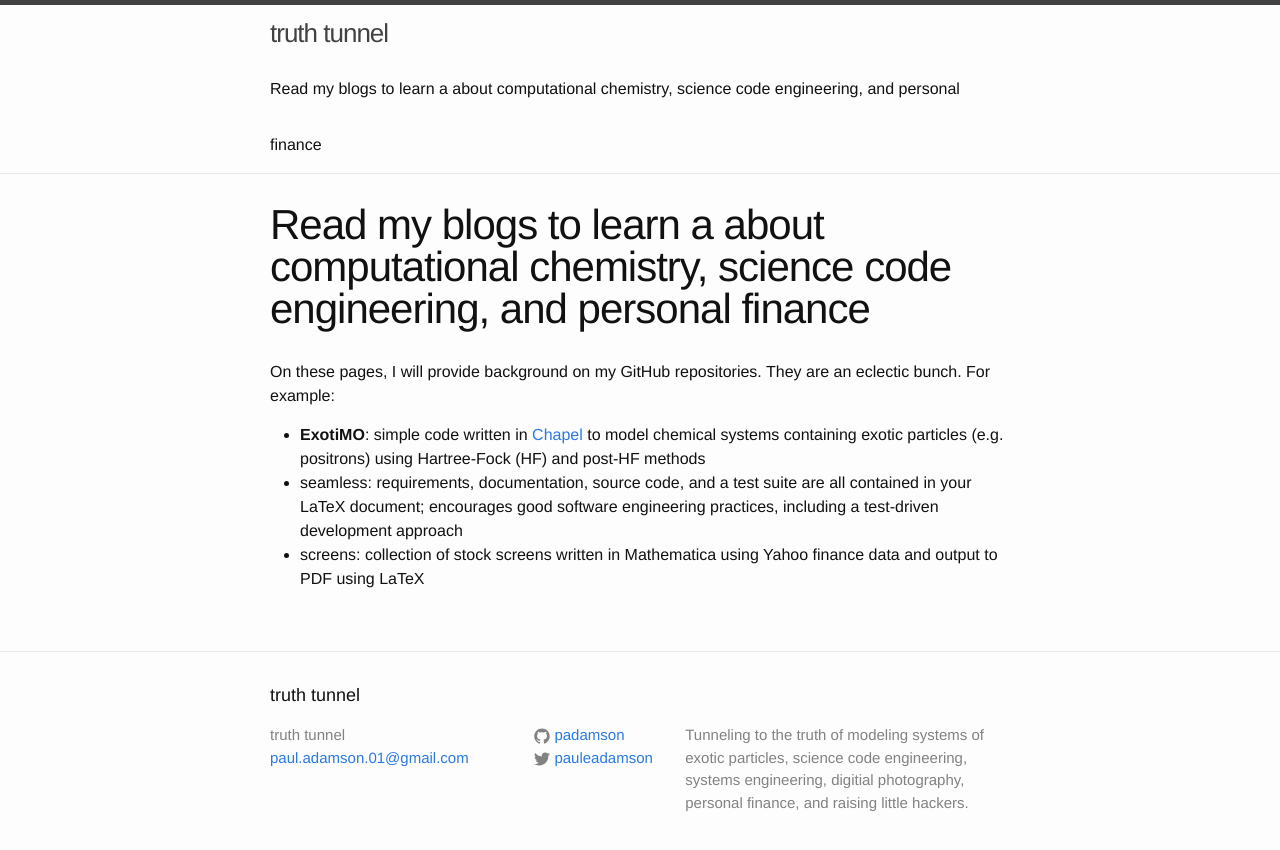
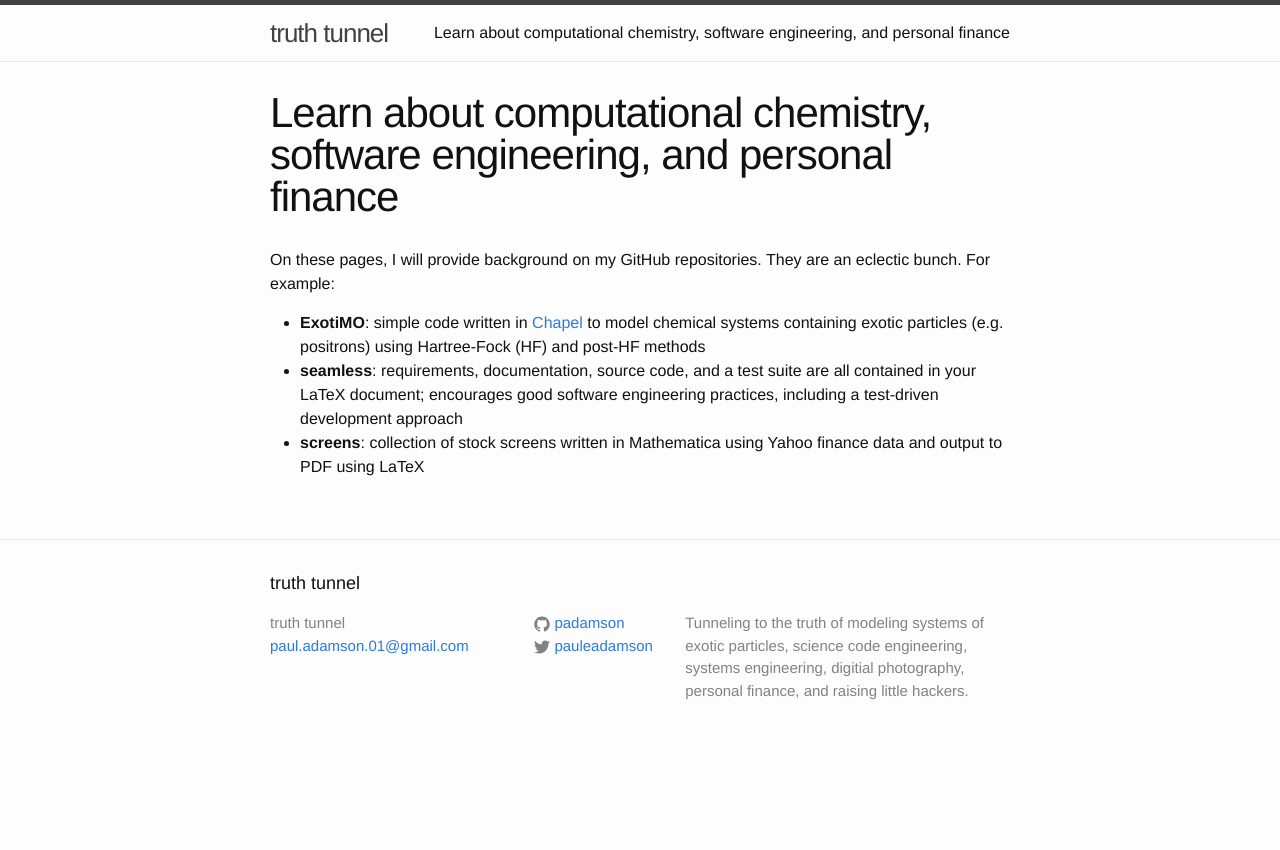
Before and after one commit to padamson/padamson.github.io, a Jekyll site: the page built from about.md, in a window 1280 px wide. Shown: the top 850 px of the page. Built offline with Jekyll 4.4.1, drawn with Linux system fonts in a browser that asks for light colours.

Commit message:
update about page

```diff
--- a/about.md
+++ b/about.md
@@ -1,16 +1,17 @@
 ---
 layout: page
-title: Read my blogs to learn a about computational chemistry, science code engineering, and personal finance
+title: Learn about computational chemistry, software engineering, and personal finance
 permalink: /about/
 ---
 
 On these pages, I will provide background on my GitHub repositories. They are
 an eclectic bunch. For example:
-* **ExotiMO**: simple code written in [Chapel](http://chapel.cray.com) to model
+
+- **ExotiMO**: simple code written in [Chapel](http://chapel.cray.com) to model
 chemical systems containing exotic particles (e.g. positrons) using
 Hartree-Fock (HF) and post-HF methods
-* seamless: requirements, documentation, source code, and a test suite
+- **seamless**: requirements, documentation, source code, and a test suite
 are all contained in your LaTeX document; encourages good software engineering
 practices, including a test-driven development approach
-* screens: collection of stock screens written in Mathematica using Yahoo
+- **screens**: collection of stock screens written in Mathematica using Yahoo
 finance data and output to PDF using LaTeX
```
